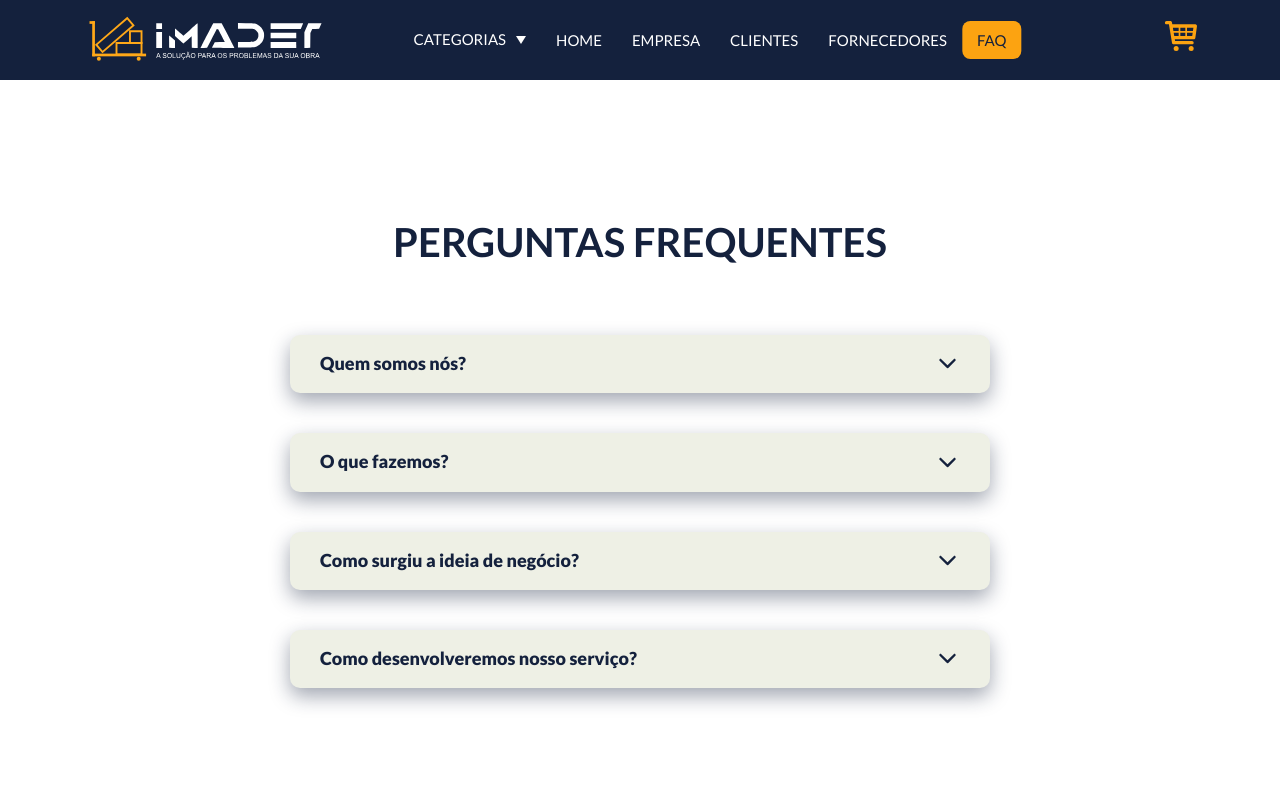
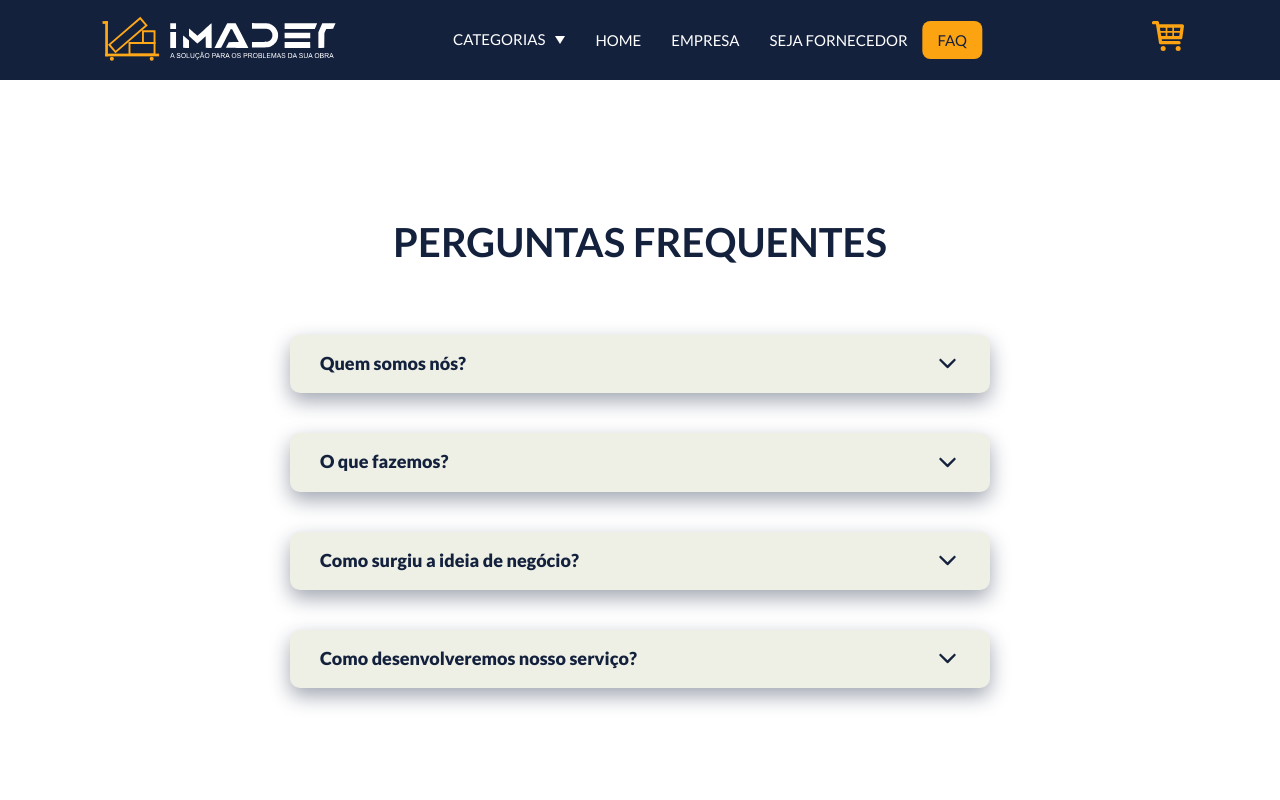
Before and after one commit to Alessandro-6/imadet-vite-repo, a React (Vite) app: page /faq in a window 1280 px wide. Shown: the top 800 px of the page. Built offline with nearby package versions, Linux system fonts and the light colour scheme; a web font is replaced by a local one.

Commit message:
changing client and supplier pages

```diff
--- a/src/components/App.jsx
+++ b/src/components/App.jsx
@@ -3,6 +3,7 @@ import HomePage from "../layout/HomePage";
 import Company from "../layout/Company";
 import Faq from "../layout/Faq";
 import { ProductsProvider } from "../context/ProductsProvider";
+import BecomeASupplier from "../layout/BecomeASupplier";
 
 export default function App() {
   return (
@@ -13,6 +14,7 @@ export default function App() {
           <Route path="/home" element={<HomePage />} />
           <Route path="/company" element={<Company />} />
           <Route path="/faq" element={<Faq />} />
+          <Route path="/become-a-supplier" element={<BecomeASupplier />} />
         </Routes>
       </BrowserRouter>
     </ProductsProvider>
--- a/src/components/Footer.jsx
+++ b/src/components/Footer.jsx
@@ -34,7 +34,7 @@ export default function Footer() {
           &copy; 2023-2030 Todos os direitos reservados
         </span>
         <a
-          href="true"
+          href=""
           className="contacts"
           onClick={(e) => {
             e.preventDefault();
--- a/src/components/Header.jsx
+++ b/src/components/Header.jsx
@@ -85,13 +85,8 @@ function Nav() {
         </NavLink>
       </li>
       <li className="navbar__nav--item">
-        <NavLink to="/" className="navbar__nav--link">
-          clientes
-        </NavLink>
-      </li>
-      <li className="navbar__nav--item">
-        <NavLink to="/" className="navbar__nav--link">
-          fornecedores
+        <NavLink to="/become-a-supplier" className="navbar__nav--link">
+          seja fornecedor
         </NavLink>
       </li>
       <li className="navbar__nav--item">
--- a/src/components/IntroLogo.jsx
+++ b/src/components/IntroLogo.jsx
@@ -1,10 +1,12 @@
+import { NavLink } from "react-router-dom";
+
 function IntroLogo() {
   return (
     <div className="header">
       <img src="images/brand.svg" className="logo-imadet" alt="logo light" />
-      <a href="#newsletter" className="btn">
-        Entre em contato
-      </a>
+      <NavLink to="/become-a-supplier" className="btn">
+        Seja fornecedor
+      </NavLink>
     </div>
   );
 }
--- /dev/null
+++ b/src/layout/BecomeASupplier.jsx
@@ -0,0 +1,15 @@
+import Footer from "../components/Footer";
+import Header from "../components/Header";
+import Newsletter from "../components/Newsletter";
+
+function BecomeASupplier() {
+  return (
+    <div>
+      <Header />
+      <Newsletter />
+      <Footer />
+    </div>
+  );
+}
+
+export default BecomeASupplier;
--- a/src/layout/HomePage.jsx
+++ b/src/layout/HomePage.jsx
@@ -1,7 +1,6 @@
 import Header from "../components/Header";
 import IntroLogo from "../components/IntroLogo";
 import Products from "../components/Products";
-import Newsletter from "../components/Newsletter";
 import Footer from "../components/Footer";
 import Categories from "../components/Categories";
 
@@ -12,7 +11,6 @@ function HomePage() {
       <IntroLogo />
       <Categories />
       <Products />
-      <Newsletter />
       <Footer />
     </div>
   );
```
